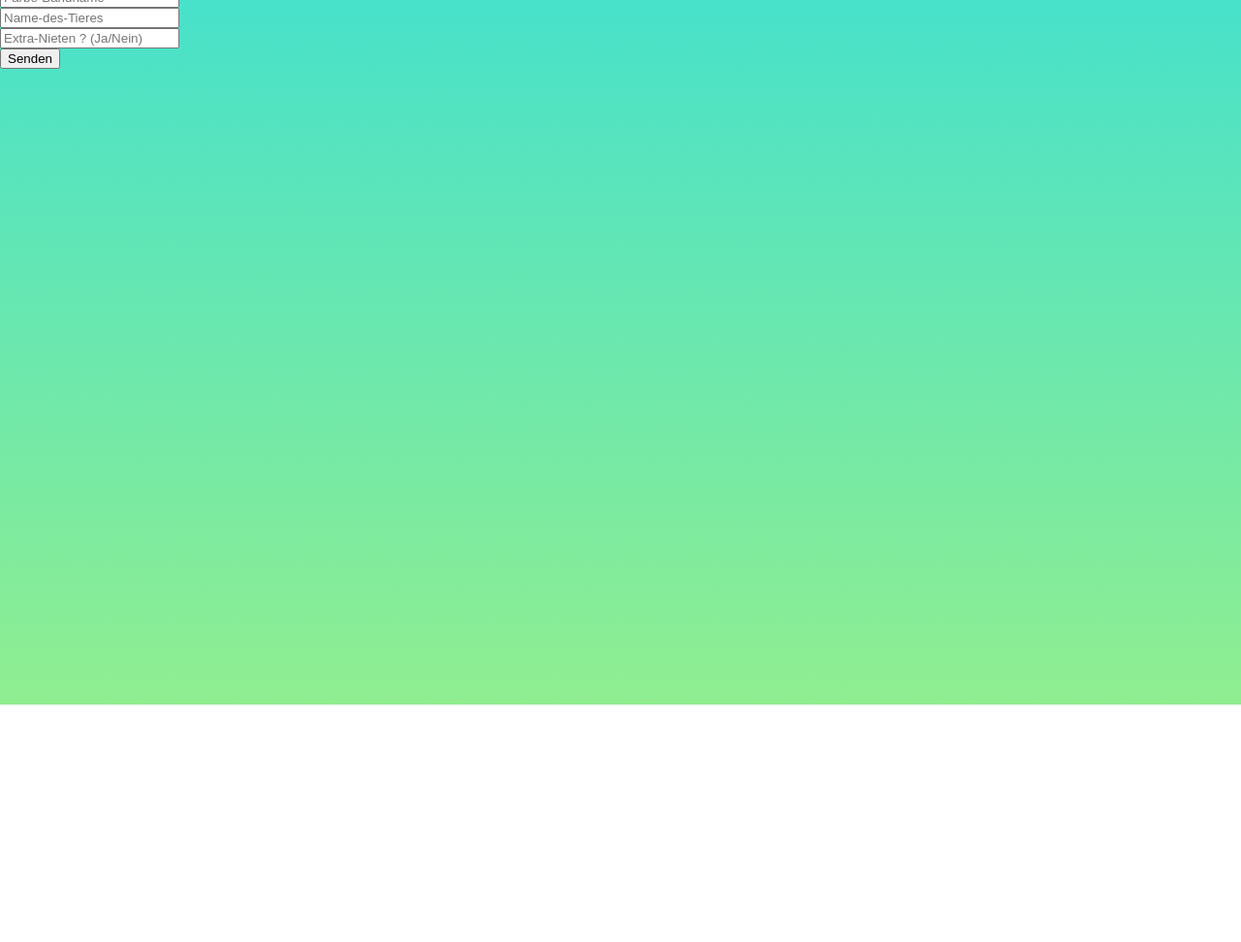
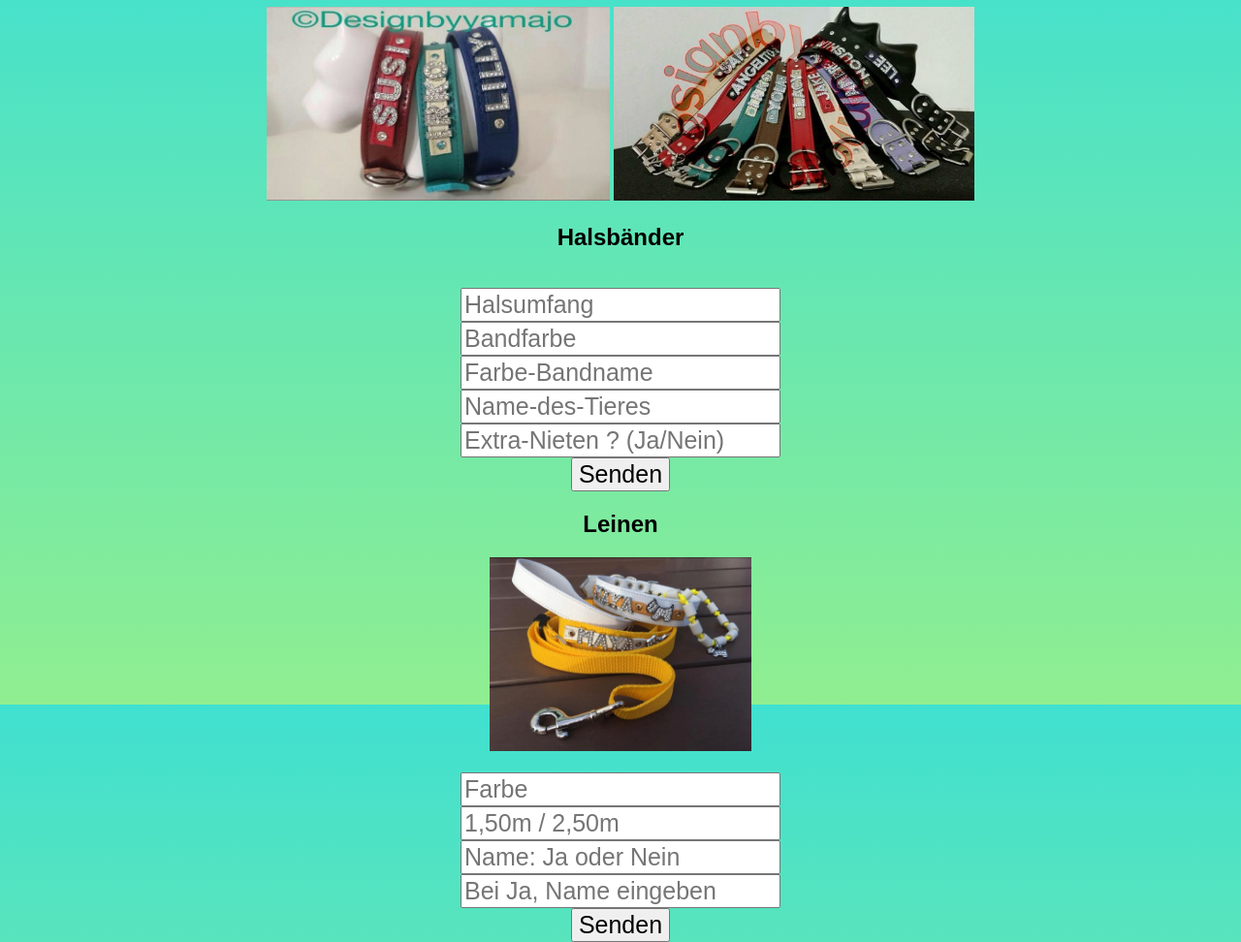
Before and after one commit to Joschyama/Design-by-Yamajo-Website, a plain HTML site: page halsbänder.html in a window 1280 px wide. Shown: the part 73-1045 px from the top of the page at 97% size. Before the commit the page ends 800 px from the top, so only its background shows below. Drawn offline with Linux system fonts and the light colour scheme.

Commit message:
Added new shop elements

```diff
--- a/halsbänder.html
+++ b/halsbänder.html
@@ -2,17 +2,31 @@
 <html>
 <head>
     <link rel="stylesheet" href="index.css">
-    <title>Halsbänder</title>
+    <title>Halsbänder und Leinen</title>
 </head>
-<body class="body2">
-    <form action="mailto:Info@designbyyamajo.de" method="post" enctype="text/plain">
+<body class="body1">
+    <h1 class="h11">Halsbänder und Leinen</h1>
+    <img class="halsbänderimg"src="halsbänderbild1.jpg" alt="">
+    <img class="halsbänderimg"src="halsbänderbild2.jpg" alt="">
+    <h2 class="shoptext">Halsbänder</h2>
+    <form class ="form"action="mailto:Info@designbyyamajo.de" method="post" enctype="text/plain">
         <br>
-        <input type="text" name="Halsumfang" placeholder="Halsumfang"><br>
-        <input type="text" name="Bandfarbe" placeholder="Bandfarbe"><br>
-        <input type="text" name="Farbe-Bandname" placeholder="Farbe-Bandname"><br>
-        <input type="text" name="Name-des-Tieres" placeholder="Name-des-Tieres"><br>
-        <input type="text" name="Extra-Nieten" placeholder="Extra-Nieten ? (Ja/Nein)"><br>
-        <input type="submit" value="Senden">
+        <input class="formtext"type="text" name="Halsumfang" placeholder="Halsumfang"><br>
+        <input class="formtext"type="text" name="Bandfarbe" placeholder="Bandfarbe"><br>
+        <input class="formtext"type="text" name="Farbe-Bandname" placeholder="Farbe-Bandname"><br>
+        <input class="formtext"type="text" name="Name-des-Tieres" placeholder="Name-des-Tieres"><br>
+        <input class="formtext"type="text" name="Extra-Nieten" placeholder="Extra-Nieten ? (Ja/Nein)"><br>
+        <input class="formtext"type="submit" value="Senden">
+    </form>
+    <h2 class="shoptext">Leinen</h2>
+    <img class="halsbänderimg"src="halsbänderbild3.jpg" alt="">
+    <form class ="form"action="mailto:Info@designbyyamajo.de" method="post" enctype="text/plain">
+        <br>
+        <input class="formtext"type="text" name="LeinenFarbe" placeholder="Farbe"><br>
+        <input class="formtext"type="text" name="LeinenLänge" placeholder="1,50m / 2,50m"><br>
+        <input class="formtext"type="text" name="LeineNameJaNein" placeholder="Name: Ja oder Nein"><br>
+        <input class="formtext"type="text" name="LeinenName" placeholder="Bei Ja, Name eingeben"><br>
+        <input class="formtext"type="submit" value="Senden">
     </form>
 </body>
 </html>
--- a/index.css
+++ b/index.css
@@ -92,3 +92,26 @@ body, html {
     font-family: sans-serif;
     font-size: 30px;
 }
+.halbäulein {
+    text-align: center;
+    height: 300px;
+    width: 330px;
+}
+.shoptext {
+    text-align: center;
+    font-family: sans-serif;
+}
+.keramikkette{
+    width: 330px;
+    height: 300px;
+}
+.formtext {
+    font-size: 25px;
+}
+.halsbänderimg {
+    height: 200px;
+    width: auto;
+}
+.keramikkettenimg{
+    height: 300px;
+}
```
Also changed, not shown: Keramikkette.html (added, +19 -0 lines), handgemachtesfürhunde.html (+5 -3 lines), Halsbänderuleinen.jpg (added), Keramikkette.jpg (added), farbe.jpg (added), halsbänderbild1.jpg (added), halsbänderbild2.jpg (added), halsbänderbild3.jpg (added).
